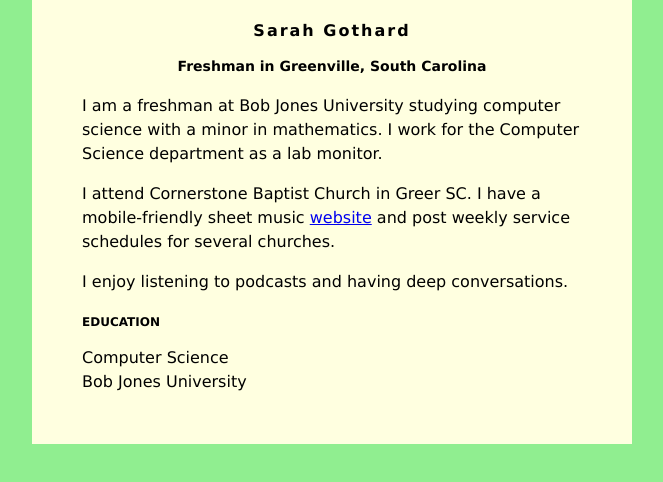
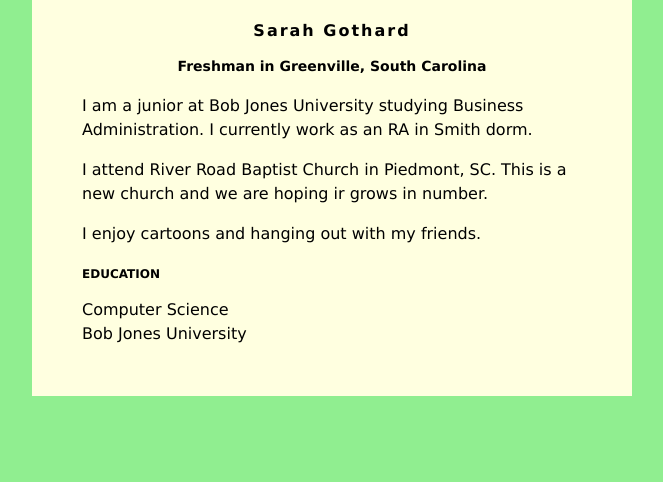
Before and after one commit to Connersmuth12/Connersmuth12.github.io, a plain HTML site: page index.html in a window 1280 px wide. Shown: the whole page, without its empty margins (308-971 px from the left). Drawn offline with Linux system fonts and the light colour scheme.

Commit message:
Update index.html

```diff
--- a/index.html
+++ b/index.html
@@ -33,15 +33,12 @@ h3 {
         <h1>Sarah Gothard</h1>
         <h2>Freshman in Greenville, South Carolina</h2>
 
-         <p>I am a freshman at Bob Jones University studying computer science with a minor in
-            mathematics. I work for the Computer Science department as a lab monitor.</p>
+         <p>I am a junior at Bob Jones University studying Business Administration. I currently work as an RA in Smith dorm.</p>
          <p>
-            I attend Cornerstone Baptist Church in Greer SC. I have a mobile-friendly
-            sheet music <a href="https://mobilehymns.org/">website</a> and post weekly service
-            schedules for several churches.
+            I attend River Road Baptist Church in Piedmont, SC. This is a new church and we are hoping ir grows in number.
          </p>
          <p>
-            I enjoy listening to podcasts and having deep conversations.
+            I enjoy cartoons and hanging out with my friends.
          </p>
         <h3>EDUCATION</h3>
         Computer Science<br />
```
